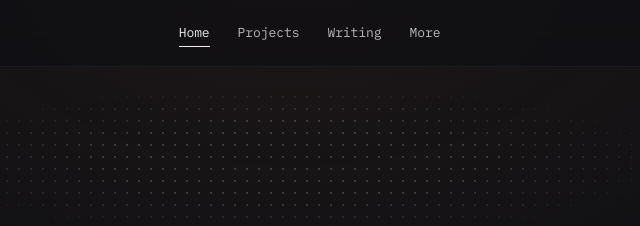
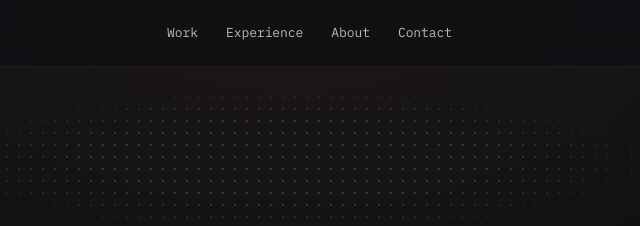
Before and after one commit to VaibhavSingh8/vaibhav.portfolio, an Astro site: page / in a window 1280 px wide. Shown: the top 226 px of the page, 348-988 px from the left. Built offline with nearby package versions, Linux system fonts and the light colour scheme; Astro itself is replaced by a stand-in of ours.

Commit message:
fix(nav): replace dead #writing/#more anchors with real sections; root-relative links work from case studies

```diff
--- a/src/components/Nav.astro
+++ b/src/components/Nav.astro
@@ -1,18 +1,12 @@
-<nav class="top">
+<nav class="top" aria-label="Primary">
   <div class="nav-inner">
-    <!-- <a class="brand" href="#"
-      ><span class="dot"></span>vs<span
-        style="color: var(--ink-3); font-weight: 400">/</span
-      >vaibhav</a
-    > -->
-
-    <a class="brand" href="#">vaibhav</a>
+    <a class="brand" href="/">vaibhav</a>
 
     <div class="nav-links">
-      <a href="#about" class="nav-a active">Home</a>
-      <a href="#projects" class="nav-a">Projects</a>
-      <a href="#writing" class="nav-a">Writing</a>
-      <a href="#more" class="nav-a">More</a>
+      <a href="/#projects" class="nav-a">Work</a>
+      <a href="/#experience" class="nav-a">Experience</a>
+      <a href="/#about" class="nav-a">About</a>
+      <a href="/#connect" class="nav-a">Contact</a>
     </div>
     <button class="theme-btn" id="theme" aria-label="Toggle theme">
       <svg
@@ -78,13 +72,6 @@
     text-decoration: none;
     color: var(--ink);
   }
-  .brand .dot {
-    width: 8px;
-    height: 8px;
-    border-radius: 2px;
-    background: var(--accent);
-    display: inline-block;
-  }
   .nav-links {
     display: flex;
     align-items: center;
@@ -105,18 +92,6 @@
   .nav-links a:hover {
     color: var(--ink);
     background: var(--rule-2);
-  }
-  .nav-links a.active {
-    color: var(--ink);
-  }
-  .nav-links a.active::after {
-    content: "";
-    position: absolute;
-    left: 12px;
-    right: 12px;
-    bottom: 4px;
-    height: 1px;
-    background: var(--ink);
   }
   .theme-btn {
     width: 38px;
```
